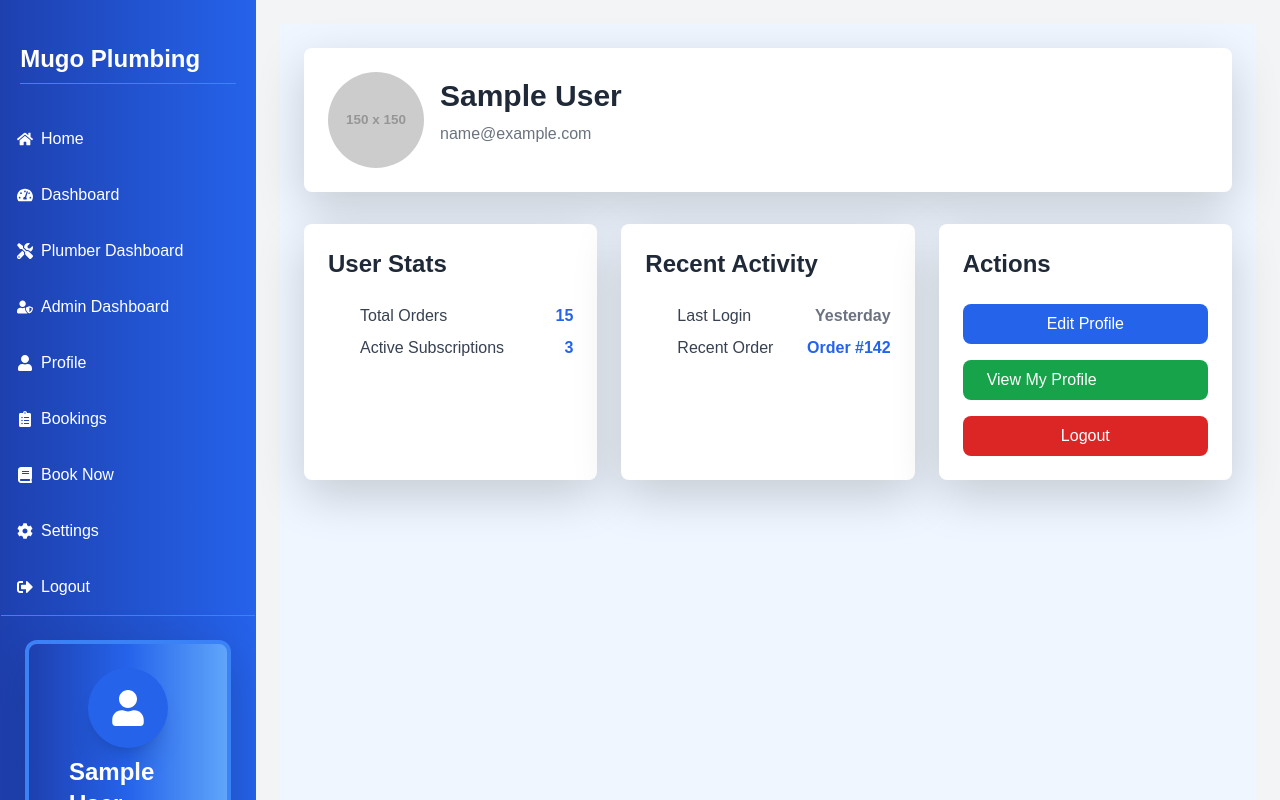
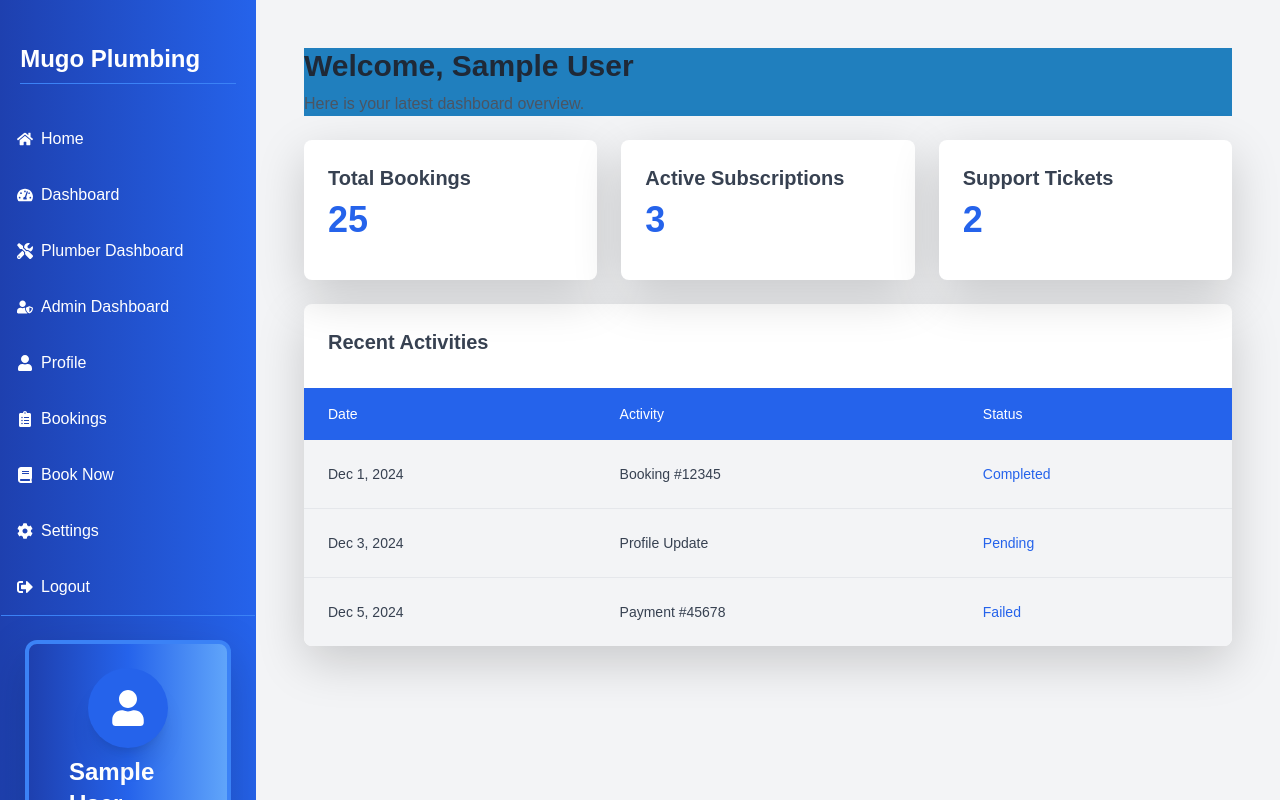
Before and after one commit to VincentMugondora/mugo-plumbing-solutions-client, a React (Vite) app: page /dashboard in a window 1280 px wide. Built offline with nearby package versions, Linux system fonts and the light colour scheme; sample sign-in values are in the browser's storage.

Commit message:
@updated

```diff
--- a/src/pages/Dashboard.jsx
+++ b/src/pages/Dashboard.jsx
@@ -1,105 +1,81 @@
-import { useAuth } from "../context/AuthContext";
-import { Link } from "react-router-dom"; // If you're using React Router for navigation
-import { useState } from "react";
+import React from "react";
+import { useAuth } from "../context/AuthContext"; // Adjust the path as necessary
 
-const UserDashboard = () => {
-  const { user, logout, loading, error } = useAuth();
-  const [isEditing, setIsEditing] = useState(false);
-
-  if (loading) {
-    return (
-      <div className="flex justify-center items-center h-screen">
-        <div className="text-lg font-semibold text-gray-600">Loading...</div>
-      </div>
-    );
-  }
-
-  if (error) {
-    return (
-      <div className="flex justify-center items-center h-screen">
-        <div className="text-lg font-semibold text-red-600">{error}</div>
-      </div>
-    );
-  }
+const Dashboard = () => {
+  const { user } = useAuth(); // Get the logged-in user from AuthContext
 
   return (
-    <div className="bg-blue-50 p-6 min-h-screen">
-      {/* Dashboard Header */}
-      <div className="bg-white shadow-lg rounded-lg p-6 mb-8">
-        <div className="flex items-center space-x-4">
-          <img
-            src={user?.avatar || "https://via.placeholder.com/150"}
-            alt="User Profile"
-            className="w-24 h-24 rounded-full object-cover"
-          />
-          <div>
-            <h2 className="text-3xl font-semibold text-gray-800">
-              {user?.name}
-            </h2>
-            <p className="text-gray-500">{user?.email}</p>
-          </div>
+    <div className="min-h-screen bg-gray-100 p-6">
+      {/* Header */}
+      <header className="mb-6">
+        <h1 className="text-3xl font-bold text-gray-800">
+          Welcome, {user?.name || "User"}
+        </h1>
+        <p className="text-gray-600">Here is your latest dashboard overview.</p>
+      </header>
+
+      {/* Stats Cards */}
+      <section className="grid grid-cols-1 md:grid-cols-3 gap-6 mb-6">
+        <div className="bg-white rounded-lg shadow-lg p-6">
+          <h3 className="text-xl font-bold text-gray-700">Total Bookings</h3>
+          <p className="text-4xl font-bold text-blue-600">25</p>
         </div>
-      </div>
+        <div className="bg-white rounded-lg shadow-lg p-6">
+          <h3 className="text-xl font-bold text-gray-700">
+            Active Subscriptions
+          </h3>
+          <p className="text-4xl font-bold text-blue-600">3</p>
+        </div>
+        <div className="bg-white rounded-lg shadow-lg p-6">
+          <h3 className="text-xl font-bold text-gray-700">Support Tickets</h3>
+          <p className="text-4xl font-bold text-blue-600">2</p>
+        </div>
+      </section>
 
-      {/* User Info and Actions */}
-      <div className="grid grid-cols-1 sm:grid-cols-2 lg:grid-cols-3 gap-6">
-        <div className="bg-white shadow-lg rounded-lg p-6">
-          <h3 className="text-2xl font-semibold text-gray-800">User Stats</h3>
-          <ul className="mt-4 space-y-2">
-            <li className="flex justify-between text-gray-700">
-              <span>Total Orders</span>
-              <span className="font-semibold text-blue-600">15</span>
-            </li>
-            <li className="flex justify-between text-gray-700">
-              <span>Active Subscriptions</span>
-              <span className="font-semibold text-blue-600">3</span>
-            </li>
-          </ul>
-        </div>
-
-        <div className="bg-white shadow-lg rounded-lg p-6">
-          <h3 className="text-2xl font-semibold text-gray-800">
-            Recent Activity
-          </h3>
-          <ul className="mt-4 space-y-2">
-            <li className="flex justify-between text-gray-700">
-              <span>Last Login</span>
-              <span className="font-semibold text-gray-500">Yesterday</span>
-            </li>
-            <li className="flex justify-between text-gray-700">
-              <span>Recent Order</span>
-              <span className="font-semibold text-blue-600">Order #142</span>
-            </li>
-          </ul>
-        </div>
-
-        <div className="bg-white shadow-lg rounded-lg p-6">
-          <h3 className="text-2xl font-semibold text-gray-800">Actions</h3>
-          <div className="mt-4 space-y-4">
-            <button
-              onClick={() => setIsEditing(true)}
-              className="w-full py-2 px-4 bg-blue-600 text-white rounded-lg hover:bg-blue-700 focus:outline-none"
-            >
-              Edit Profile
-            </button>
-            <Link
-              to={`/profile/${user?.id}`}
-              className="block py-2 px-4 bg-green-600 text-white rounded-lg hover:bg-green-700 focus:outline-none"
-            >
-              View My Profile
-            </Link>
-
-            <button
-              onClick={logout}
-              className="w-full py-2 px-4 bg-red-600 text-white rounded-lg hover:bg-red-700 focus:outline-none"
-            >
-              Logout
-            </button>
-          </div>
-        </div>
-      </div>
+      {/* Recent Activities */}
+      <section className="bg-white rounded-lg shadow-lg overflow-hidden">
+        <h3 className="text-xl font-bold text-gray-700 p-6">
+          Recent Activities
+        </h3>
+        <table className="min-w-full bg-gray-100">
+          <thead className="bg-blue-600 text-white">
+            <tr>
+              <th className="text-left px-6 py-3 text-sm font-medium">Date</th>
+              <th className="text-left px-6 py-3 text-sm font-medium">
+                Activity
+              </th>
+              <th className="text-left px-6 py-3 text-sm font-medium">
+                Status
+              </th>
+            </tr>
+          </thead>
+          <tbody>
+            <tr className="border-b">
+              <td className="px-6 py-4 text-sm text-gray-700">Dec 1, 2024</td>
+              <td className="px-6 py-4 text-sm text-gray-700">
+                Booking #12345
+              </td>
+              <td className="px-6 py-4 text-sm text-blue-600">Completed</td>
+            </tr>
+            <tr className="border-b">
+              <td className="px-6 py-4 text-sm text-gray-700">Dec 3, 2024</td>
+              <td className="px-6 py-4 text-sm text-gray-700">
+                Profile Update
+              </td>
+              <td className="px-6 py-4 text-sm text-blue-600">Pending</td>
+            </tr>
+            <tr>
+              <td className="px-6 py-4 text-sm text-gray-700">Dec 5, 2024</td>
+              <td className="px-6 py-4 text-sm text-gray-700">
+                Payment #45678
+              </td>
+              <td className="px-6 py-4 text-sm text-blue-600">Failed</td>
+            </tr>
+          </tbody>
+        </table>
+      </section>
     </div>
   );
 };
 
-export default UserDashboard;
+export default Dashboard;
```
